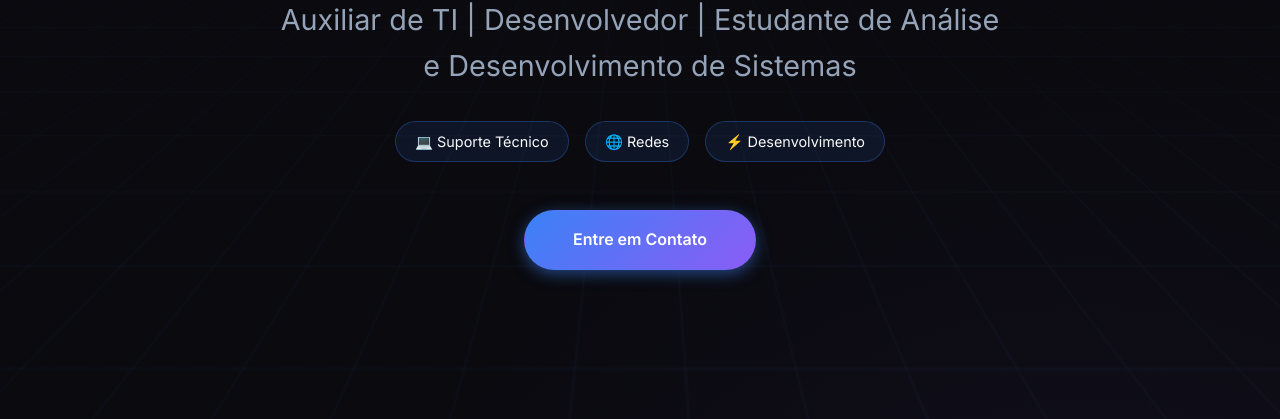
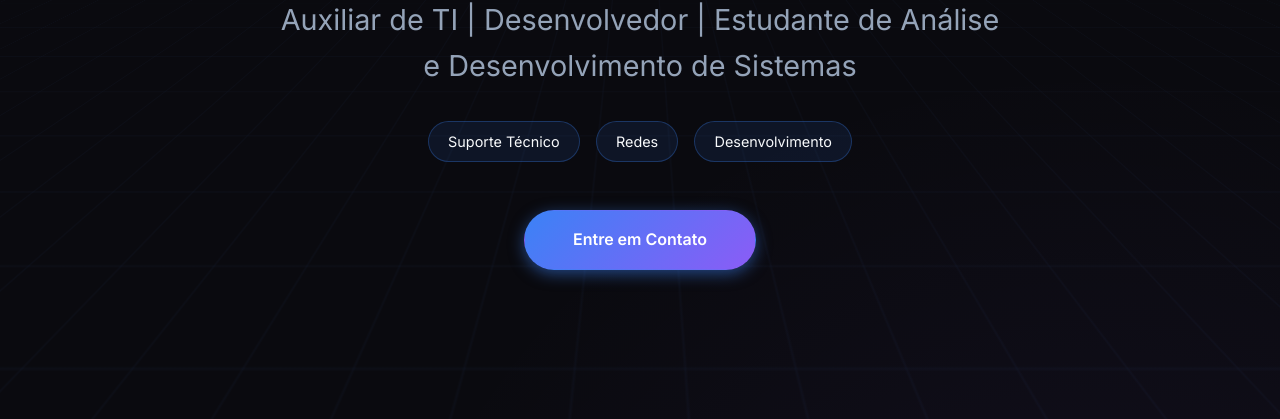
Before and after one commit to RianW-Dev/portfolio, a plain HTML site: page index.html in a window 1280 px wide. Shown: the part 381-800 px from the top of the page. Drawn offline with Linux system fonts and the light colour scheme.

Commit message:
atualizando cards

```diff
--- a/index.html
+++ b/index.html
@@ -48,9 +48,9 @@
             <p class="hero-title">Auxiliar de TI | Desenvolvedor | Estudante de Análise e Desenvolvimento de Sistemas
             </p>
             <div class="hero-badges">
-                <span class="badge">💻 Suporte Técnico</span>
-                <span class="badge">🌐 Redes</span>
-                <span class="badge">⚡ Desenvolvimento</span>
+                <span class="badge"> Suporte Técnico</span>
+                <span class="badge"> Redes</span>
+                <span class="badge"> Desenvolvimento</span>
             </div>
             <a href="#contact" class="btn btn-primary">Entre em Contato</a>
         </div>
```
